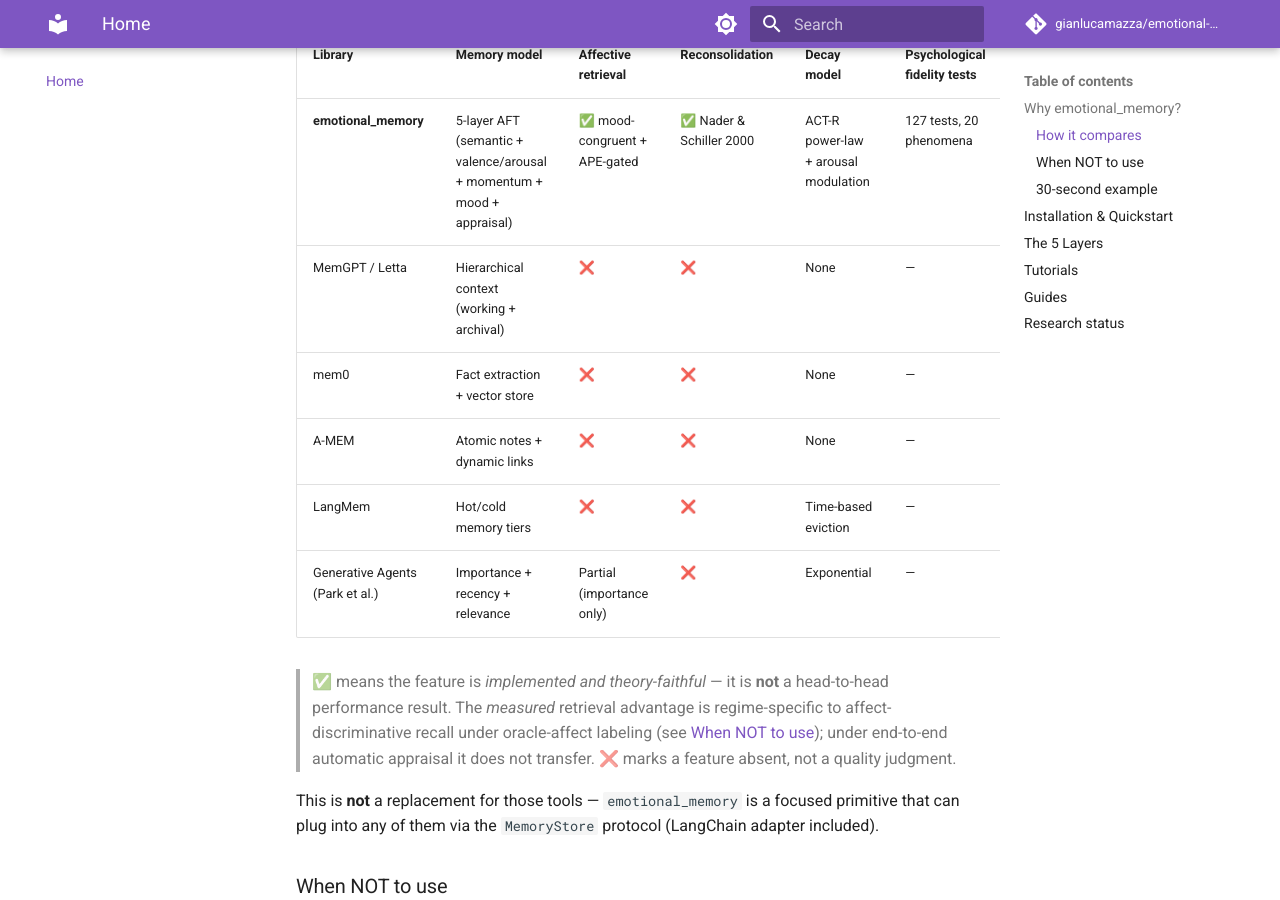
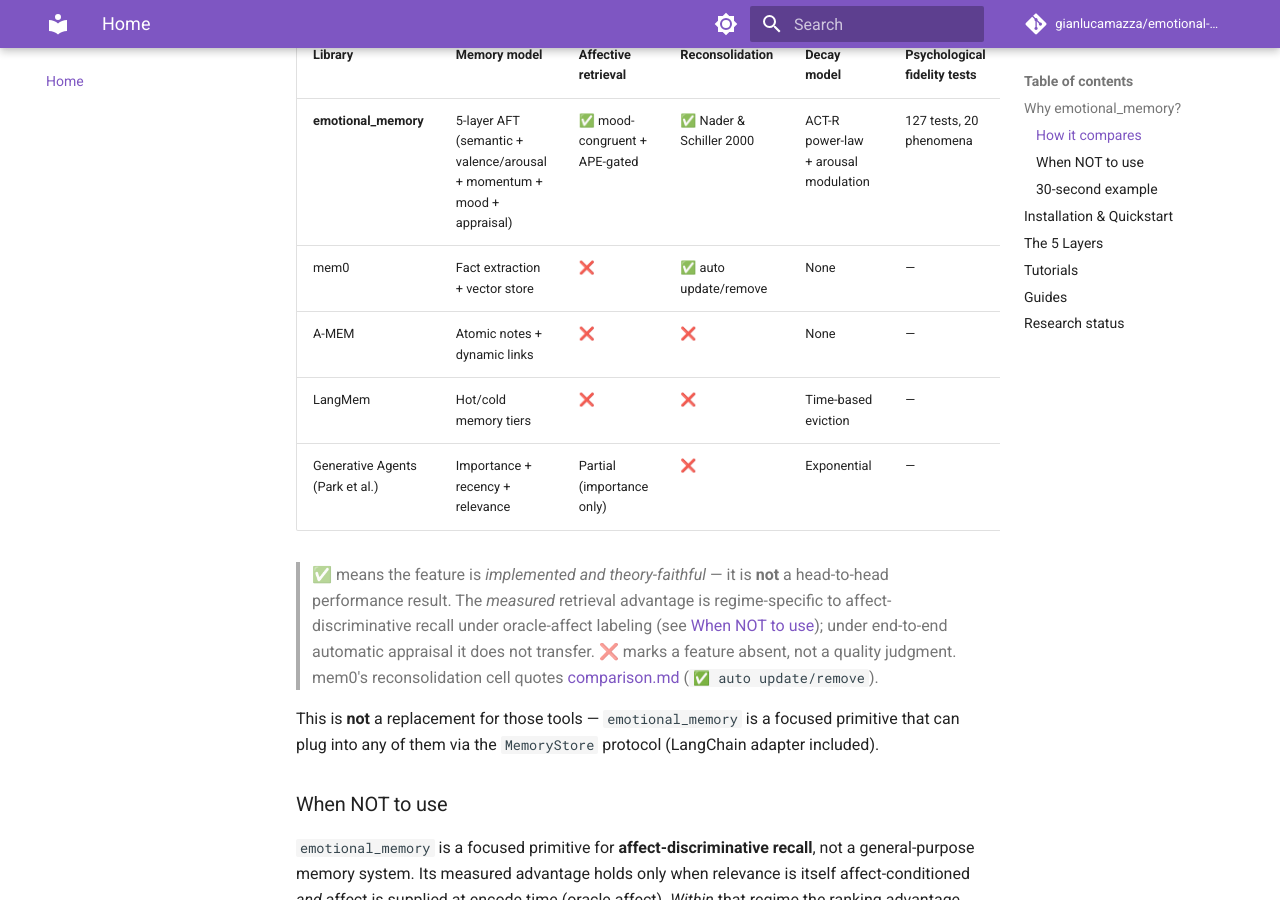
Before and after one commit to gianlucamazza/emotional-memory, an MkDocs documentation site: the page built from docs/index.md, in a window 1280 px wide and 900 px high, scrolled down 882 px. Built offline with MkDocs 1.6.1 and Material for MkDocs 9.7.7, drawn with Linux system fonts in a browser that asks for light colours; comment, search, counter and statistics services are not loaded.

Commit message:
docs: align Mem0/Letta reconsolidation claims with comparison.md (#156)
* docs: align Mem0 reconsolidation wording with comparison.md

README claimed Mem0 and Letta have no reconsolidation. Quote comparison.md
for Mem0 (auto update/remove), drop unmeasured Letta from the README table,
and mark Letta reconsolidation as not measured in comparison.md.

Co-authored-by: Gianluca Mazza <gianlucamazza@users.noreply.github.com>

* docs: drop unsourced MemGPT/Letta README row

MemGPT is Letta's former name; ❌ reconsolidation was unsourced (and
likely wrong given tool-call memory edits). comparison.md has no
measured or cited MemGPT entry for every README cell, so the row is
removed. Unsourced Letta ✅ cells in comparison.md are now not measured.

Co-authored-by: Gianluca Mazza <gianlucamazza@users.noreply.github.com>

---------

Co-authored-by: Cursor Agent <cursoragent@cursor.com>
Co-authored-by: Gianluca Mazza <gianlucamazza@users.noreply.github.com>

```diff
--- a/README.md
+++ b/README.md
@@ -37,13 +37,12 @@ Most LLM memory libraries treat retrieval as semantic-only: vector similarity ov
 | Library                         | Memory model                                                           | Affective retrieval           | Reconsolidation          | Decay model                          | Psychological fidelity tests |
 | ------------------------------- | ---------------------------------------------------------------------- | ----------------------------- | ------------------------ | ------------------------------------ | ---------------------------- |
 | **emotional_memory**            | 5-layer AFT (semantic + valence/arousal + momentum + mood + appraisal) | ✅ mood-congruent + APE-gated | ✅ Nader & Schiller 2000 | ACT-R power-law + arousal modulation | 127 tests, 20 phenomena      |
-| MemGPT / Letta                  | Hierarchical context (working + archival)                              | ❌                            | ❌                       | None                                 | —                            |
-| mem0                            | Fact extraction + vector store                                         | ❌                            | ❌                       | None                                 | —                            |
+| mem0                            | Fact extraction + vector store                                         | ❌                            | ✅ auto update/remove    | None                                 | —                            |
 | A-MEM                           | Atomic notes + dynamic links                                           | ❌                            | ❌                       | None                                 | —                            |
 | LangMem                         | Hot/cold memory tiers                                                  | ❌                            | ❌                       | Time-based eviction                  | —                            |
 | Generative Agents (Park et al.) | Importance + recency + relevance                                       | Partial (importance only)     | ❌                       | Exponential                          | —                            |
 
-> ✅ means the feature is _implemented and theory-faithful_ — it is **not** a head-to-head performance result. The _measured_ retrieval advantage is regime-specific to affect-discriminative recall under oracle-affect labeling (see [When NOT to use](#when-not-to-use)); under end-to-end automatic appraisal it does not transfer. ❌ marks a feature absent, not a quality judgment.
+> ✅ means the feature is _implemented and theory-faithful_ — it is **not** a head-to-head performance result. The _measured_ retrieval advantage is regime-specific to affect-discriminative recall under oracle-affect labeling (see [When NOT to use](#when-not-to-use)); under end-to-end automatic appraisal it does not transfer. ❌ marks a feature absent, not a quality judgment. mem0's reconsolidation cell quotes [comparison.md](docs/comparison.md) (`✅ auto update/remove`).
 
 This is **not** a replacement for those tools — `emotional_memory` is a focused primitive that can plug into any of them via the `MemoryStore` protocol (LangChain adapter included).
 
```
Also changed, not shown: CHANGELOG.md (+11 -0 lines), docs/comparison.md (+4 -4 lines).
